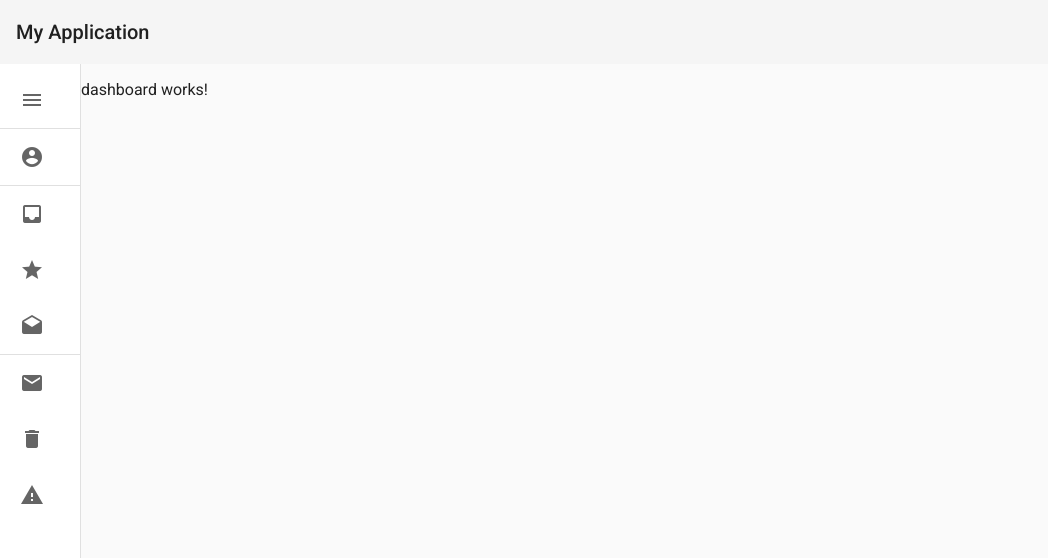
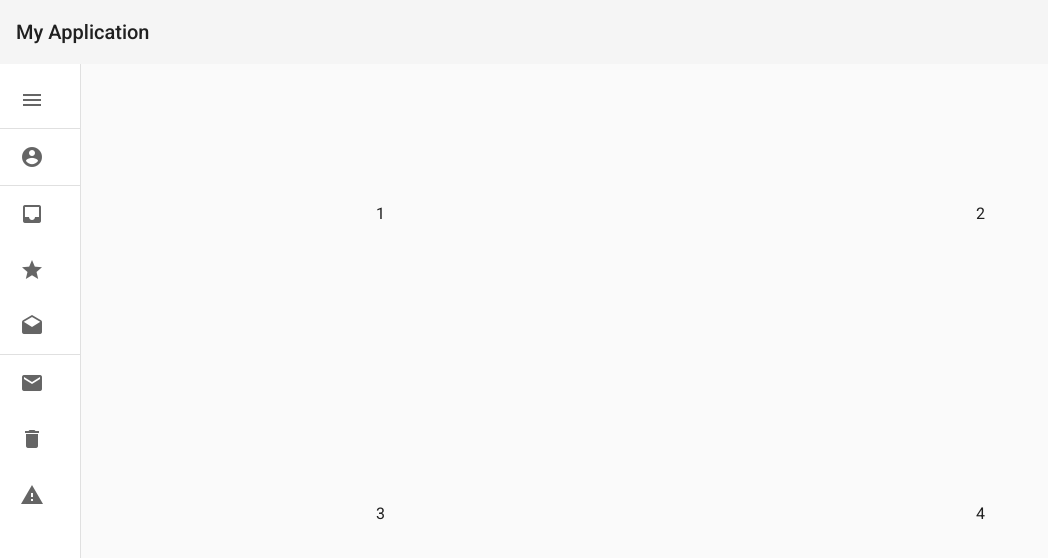
Before and after one commit to yoieh/angular-webtool-template, an Angular app: page /dashboard in a window 1280 px wide. Shown: the top 558 px of the page, without its empty margins (0-1048 px from the left). Built offline with nearby package versions, Linux system fonts and the light colour scheme.

Commit message:
added admin lauout and a login page

```diff
--- a/src/app/app.component.html
+++ b/src/app/app.component.html
@@ -1,6 +1 @@
-<div class="main-container">
-    <app-header-bar></app-header-bar>
-    <app-drawer class="drawer-component">
-        <router-outlet></router-outlet>
-    </app-drawer>
-</div>
+<router-outlet></router-outlet>
--- /dev/null
+++ b/src/app/components/admin-layout/admin-layout.component.html
@@ -0,0 +1,6 @@
+<div class="main-container">
+    <app-header-bar></app-header-bar>
+    <app-drawer class="drawer-component">
+        <router-outlet></router-outlet>
+    </app-drawer>
+</div>
--- /dev/null
+++ b/src/app/components/admin-layout/admin-layout.component.scss
@@ -0,0 +1,15 @@
+.main-container {
+    display: flex;
+    flex-direction: column;
+    position: absolute;
+    top: 0;
+    bottom: 0;
+    left: 0;
+    right: 0;
+  }
+
+  .drawer-component {
+    flex: 1;
+    display: flex;
+    flex-direction: column;
+  }
--- /dev/null
+++ b/src/app/components/admin-layout/admin-layout.component.ts
@@ -0,0 +1,15 @@
+import { Component, OnInit } from '@angular/core';
+
+@Component({
+  selector: 'app-admin-layout',
+  templateUrl: './admin-layout.component.html',
+  styleUrls: ['./admin-layout.component.scss']
+})
+export class AdminLayoutComponent implements OnInit {
+
+  constructor() { }
+
+  ngOnInit() {
+  }
+
+}
--- a/src/app/components/drawer/drawer.component.scss
+++ b/src/app/components/drawer/drawer.component.scss
@@ -17,7 +17,8 @@
   background: White;
 }
 
-.sidenav-content {
-  display: flex;
-  height: 100%;
-}
+// .sidenav-content {
+  // display: flex;
+  // height: 100%;
+  // width: 100%;
+// }
--- a/src/app/page/dashboard/dashboard.component.html
+++ b/src/app/page/dashboard/dashboard.component.html
@@ -1 +1,6 @@
-<p>dashboard works!</p>
+<mat-grid-list cols="2" rowHeight="2:1">
+    <mat-grid-tile>1</mat-grid-tile>
+    <mat-grid-tile>2</mat-grid-tile>
+    <mat-grid-tile>3</mat-grid-tile>
+    <mat-grid-tile>4</mat-grid-tile>
+</mat-grid-list>
--- /dev/null
+++ b/src/app/page/login/login.component.html
@@ -0,0 +1 @@
+<p>login works!</p>
--- /dev/null
+++ b/src/app/page/login/login.component.ts
@@ -0,0 +1,15 @@
+import { Component, OnInit } from '@angular/core';
+
+@Component({
+  selector: 'app-login',
+  templateUrl: './login.component.html',
+  styleUrls: ['./login.component.scss']
+})
+export class LoginComponent implements OnInit {
+
+  constructor() { }
+
+  ngOnInit() {
+  }
+
+}
```
Also changed, not shown: src/app/app-routing.module.ts (+9 -1 lines), src/app/app.module.ts (+7 -3 lines), src/app/page/dashboard/dashboard.module.ts (added, +15 -0 lines), src/app/page/login/login.component.scss (added), 2 other files (tests, documents, lock files or other folders).
